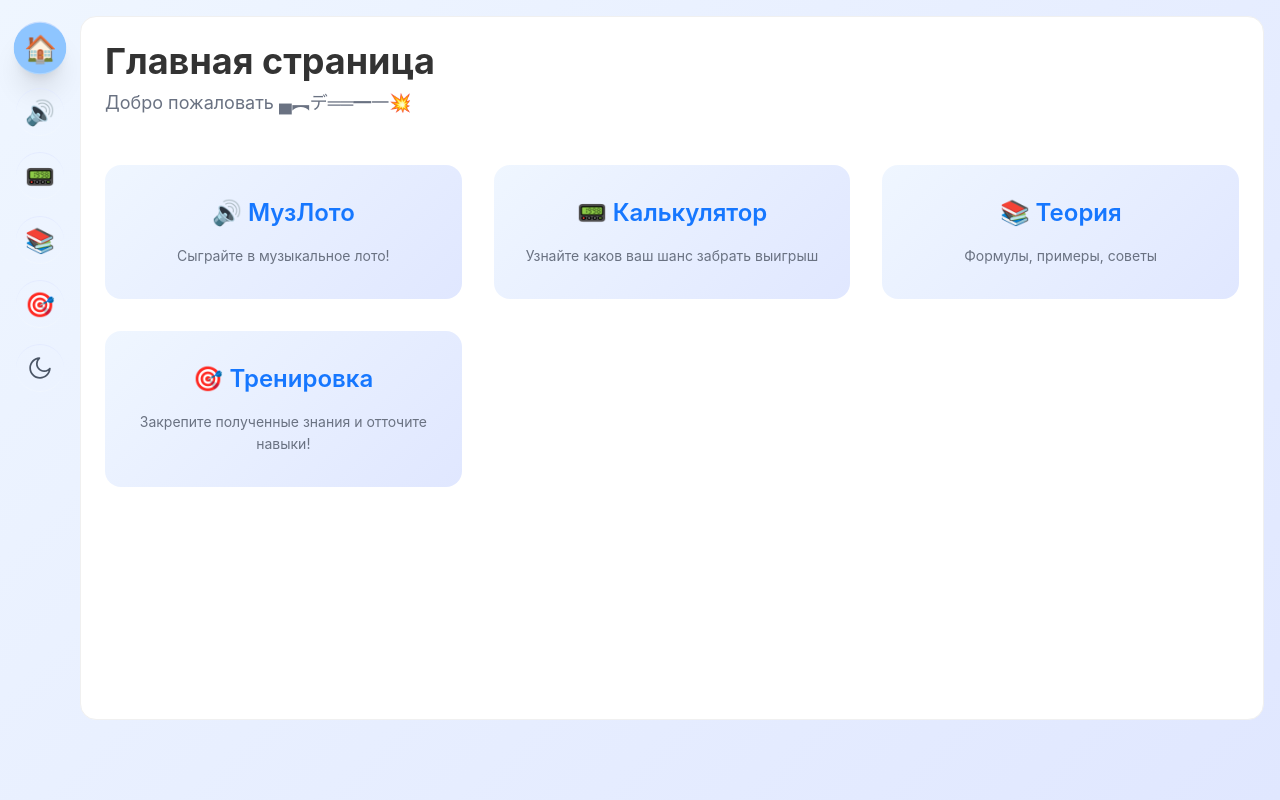
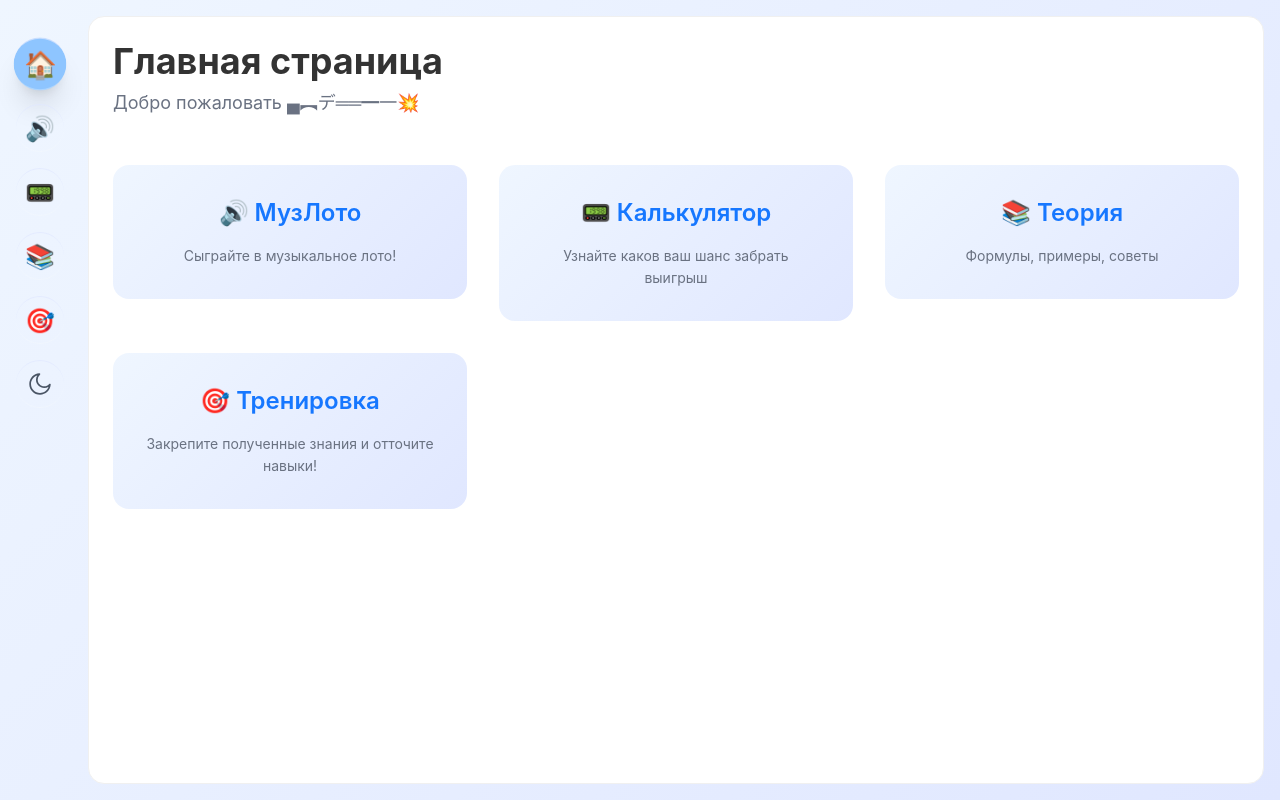
Before and after one commit to PilaFFF/Helpoker, a React (Vite) app: page / in a window 1280 px wide. Built offline with nearby package versions, Linux system fonts and the light colour scheme.

Commit message:
фикс картинок для пва

```diff
--- a/index.html
+++ b/index.html
@@ -2,7 +2,9 @@
 <html lang="en">
 	<head>
 		<meta name="theme-color" content="#6366f1" />
-		<link rel="apple-touch-icon" href="/icons/icon-192x192.png" />
+		<link rel="apple-touch-icon" href="/icons/192x192.png" />
+		<link rel="apple-touch-icon" sizes="192x192" href="/icons/192x192.png" />
+		<link rel="apple-touch-icon" sizes="512x512" href="/icons/512x512.png" />
 		<meta charset="UTF-8" />
 		<link rel="icon" type="image/x-icon" href="/public/favicon.ico" />
 
--- a/src/shared/ui/MainLayout.tsx
+++ b/src/shared/ui/MainLayout.tsx
@@ -10,12 +10,11 @@ import { MenuCircles } from './MenuCircles'
 interface MainLayoutProps {
 	children: ReactNode
 	title?: string
-	showGoBack?: boolean
 }
 
 export const MainLayout: FC<MainLayoutProps> = observer(({ children, title }) => {
 	const isDark = themeStore.isDark
-	const scrollRef = useRef<HTMLDivElement | null>(null)
+	const scrollRef = useRef<HTMLDivElement>(null)
 
 	const menuItems = [
 		{ to: '/', icon: <span>🏠</span>, label: 'На главную' },
@@ -33,36 +32,38 @@ export const MainLayout: FC<MainLayoutProps> = observer(({ children, title }) =>
 
 	return (
 		<motion.div
-			className="h-screen max-h-screen p-4"
+			className="h-screen max-h-screen overflow-hidden flex flex-col"
 			style={{
 				background: isDark ? '#131314' : 'linear-gradient(135deg, #eff6ff 0%, #e0e7ff 100%)',
 			}}
 		>
-			<div className="max-w-7xl mx-auto">
-				<div className="flex gap-4">
+			{/* Основной контент с отступами */}
+			<div className="flex-1 overflow-hidden px-4 pt-4 pb-20 md:pb-4">
+				<div className="max-w-7xl mx-auto h-full">
+					<div className="flex gap-6 h-full">
+						{/* Левое меню на десктопе */}
 						<motion.div
 							className="sticky top-6 self-start flex-shrink-0 hidden md:block"
-						animate={{ scale: [0.95, 1], opacity: [0, 1], transition: { duration: 0.6 } }}
+							initial={{ scale: 0.95, opacity: 0 }}
+							animate={{ scale: 1, opacity: 1 }}
+							transition={{ duration: 0.6 }}
 						>
 							<MenuCircles items={menuItems} />
 						</motion.div>
-					<motion.div
-						className="flex-1 min-w-0"
-						animate={{
-							scale: [0.95, 1],
-							opacity: [0, 1],
-							transition: { duration: 0.1 },
-						}}
-					>
-						{title && <h1 className="text-3xl font-bold mb-6">{title}</h1>}
+
+						{/* Основной контент */}
+						<div className="flex-1 min-w-0 flex flex-col gap-6">
+							{title && <h1 className="text-3xl font-bold">{title}</h1>}
 
 							<Card
 								ref={scrollRef}
-							className="overflow-y-auto h-[calc(100vh-6rem)] max-h-[calc(100vh-6rem)] scrollbar-none"
+								className="flex-1 overflow-y-auto scrollbar-none"
+								bodyStyle={{ padding: 0, height: '100%' }}
 							>
-							{children}
+								<div className="p-6 pb-8">{children}</div>
 							</Card>
-					</motion.div>
+						</div>
+					</div>
 				</div>
 			</div>
 
--- a/vite.config.ts
+++ b/vite.config.ts
@@ -11,40 +11,27 @@ export default defineConfig({
 		tailwindcss(),
 		TanStackRouterVite(),
 		VitePWA({
-			registerType: 'autoUpdate',
-			devOptions: {
-				enabled: true, // SW работает даже в dev для удобного теста
-			},
+			// ... остальное
 			manifest: {
-				name: 'Fast Dev App', // Замени на реальное название твоего приложения
-				short_name: 'FastDev',
-				description: 'МузЛото, Калькулятор, Теория и Тренировка',
-				theme_color: '#6366f1', // Подбери под свой дизайн (indigo-500)
-				background_color: '#ffffff',
-				display: 'standalone',
-				scope: '/',
-				start_url: '/',
+				// ... остальное
 				icons: [
 					{
-						src: '/icons/icon-192x192.png',
+						src: '/icons/192x192.png',
 						sizes: '192x192',
 						type: 'image/png',
 					},
 					{
-						src: '/icons/icon-512x512.png',
+						src: '/icons/512x512.png',
 						sizes: '512x512',
 						type: 'image/png',
 					},
 					{
-						src: '/icons/icon-512x512.png',
+						src: '/icons/512x512.png',
 						sizes: '512x512',
 						type: 'image/png',
 						purpose: 'maskable',
 					},
 				],
-			},
-			workbox: {
-				globPatterns: ['**/*.{js,css,html,ico,png,svg,woff2}'],
 			},
 		}),
 	],
```
Lines whose indentation alone changed are shown as unchanged.
